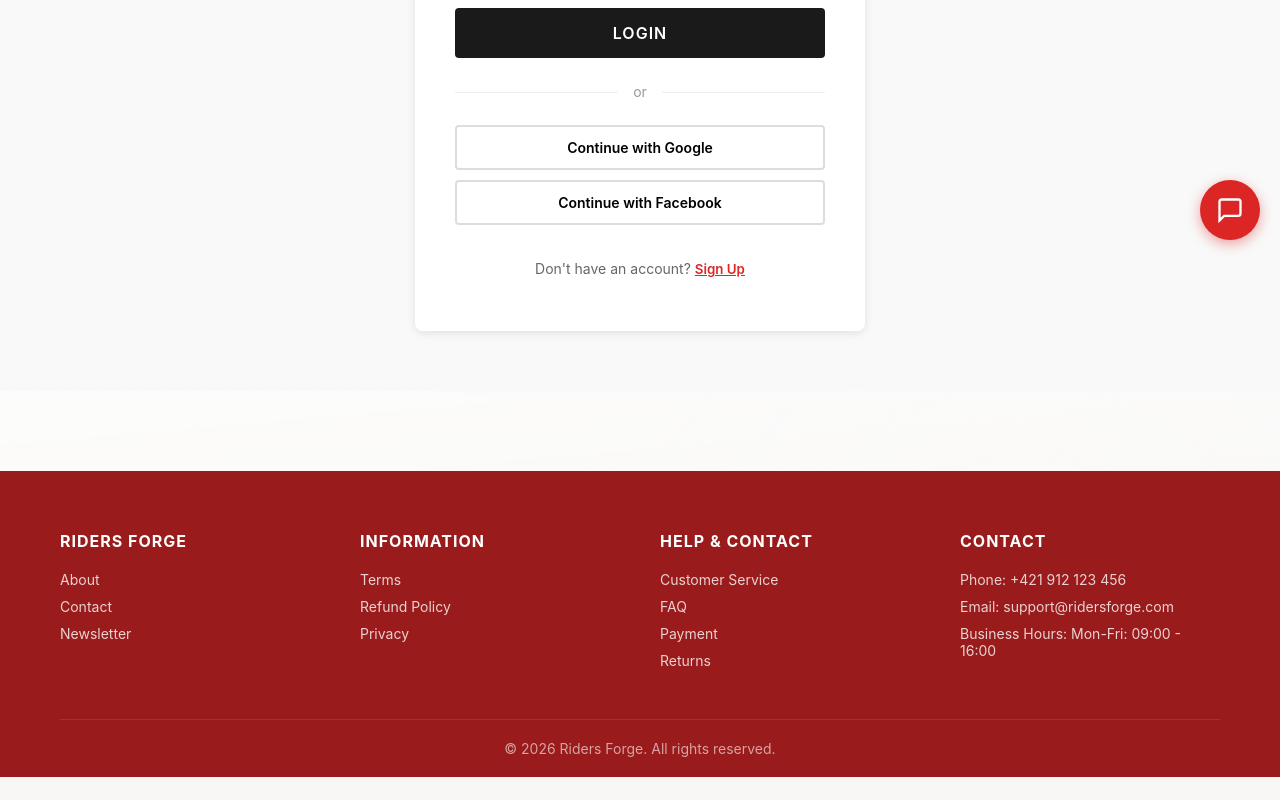
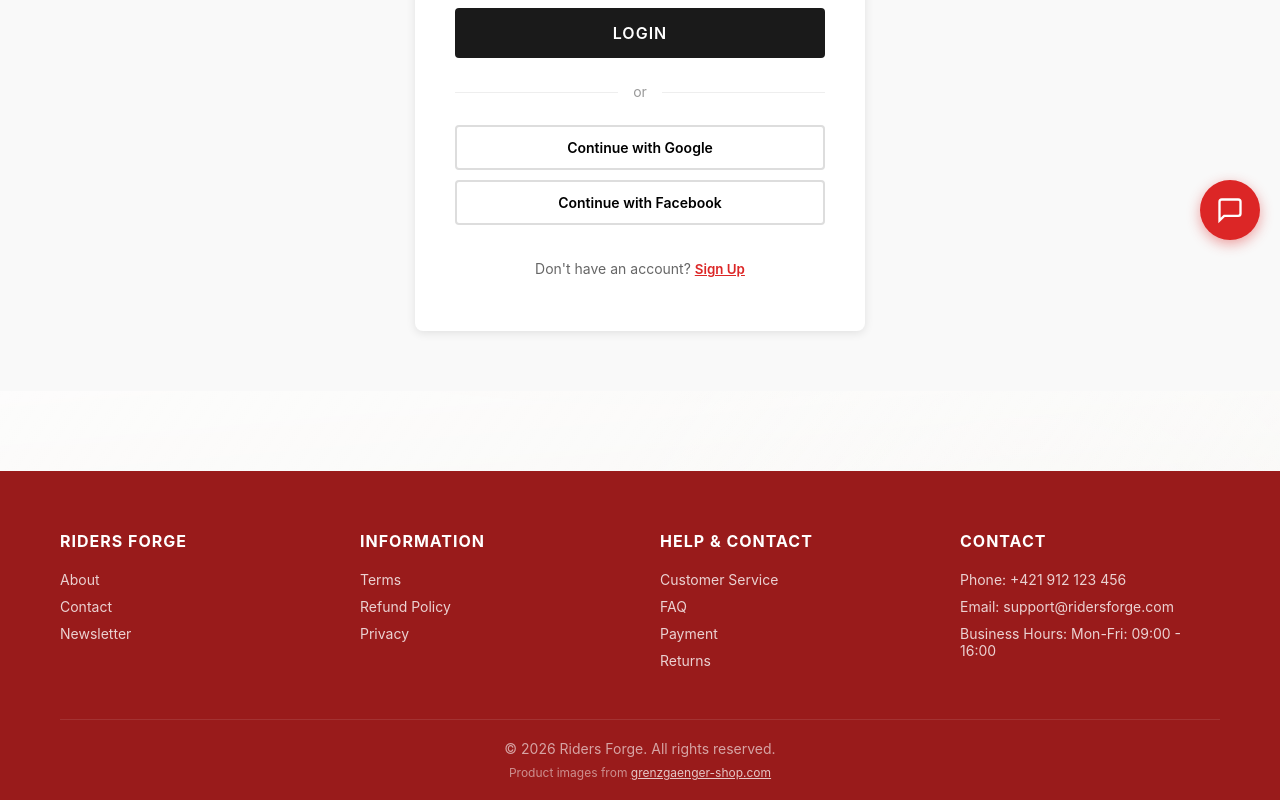
Before and after one commit to Amezzyx/frontend-riders-forge, a React (Create React App) app: page /login in a window 1280 px wide. Shown: the part 540-1340 px from the top of the page. Before the commit the page ends 1317 px from the top, so only its background shows below. Built offline with nearby package versions, Linux system fonts and the light colour scheme; no server answers.

Commit message:
asdasdasd

```diff
--- a/src/components/Footer.css
+++ b/src/components/Footer.css
@@ -57,6 +57,21 @@
   font-size: 14px;
 }
 
+.footer-credit {
+  margin-top: 8px !important;
+  font-size: 12px !important;
+  color: rgba(255, 255, 255, 0.5) !important;
+}
+
+.footer-credit a {
+  color: rgba(255, 255, 255, 0.75);
+  text-decoration: underline;
+}
+
+.footer-credit a:hover {
+  color: white;
+}
+
 @media (max-width: 768px) {
   .footer-content {
     grid-template-columns: repeat(2, 1fr);
--- a/src/components/Footer.js
+++ b/src/components/Footer.js
@@ -50,6 +50,10 @@ const Footer = () => {
 
         <div className="footer-bottom">
           <p>&copy; {new Date().getFullYear()} Riders Forge. {t('allRightsReserved')}.</p>
+          <p className="footer-credit">
+            {t('imageCredit')} {t('imageCreditFrom')}{' '}
+            <a href="https://grenzgaenger-shop.com" target="_blank" rel="noopener noreferrer">grenzgaenger-shop.com</a>
+          </p>
         </div>
       </div>
     </footer>
--- a/src/context/LanguageContext.js
+++ b/src/context/LanguageContext.js
@@ -269,6 +269,8 @@ const translations = {
     customerService: 'Customer Service',
     information: 'Information',
     allRightsReserved: 'All rights reserved',
+    imageCredit: 'Product images',
+    imageCreditFrom: 'from',
 
     // Product Detail
     productNotFound: 'Product not found',
@@ -932,6 +934,8 @@ const translations = {
     projectDetails: 'Detaily projektu',
     information: 'Informácie',
     allRightsReserved: 'Všetky práva vyhradené',
+    imageCredit: 'Obrázky produktov',
+    imageCreditFrom: 'z',
 
     // Product Detail
     productNotFound: 'Produkt sa nenašiel',
```
